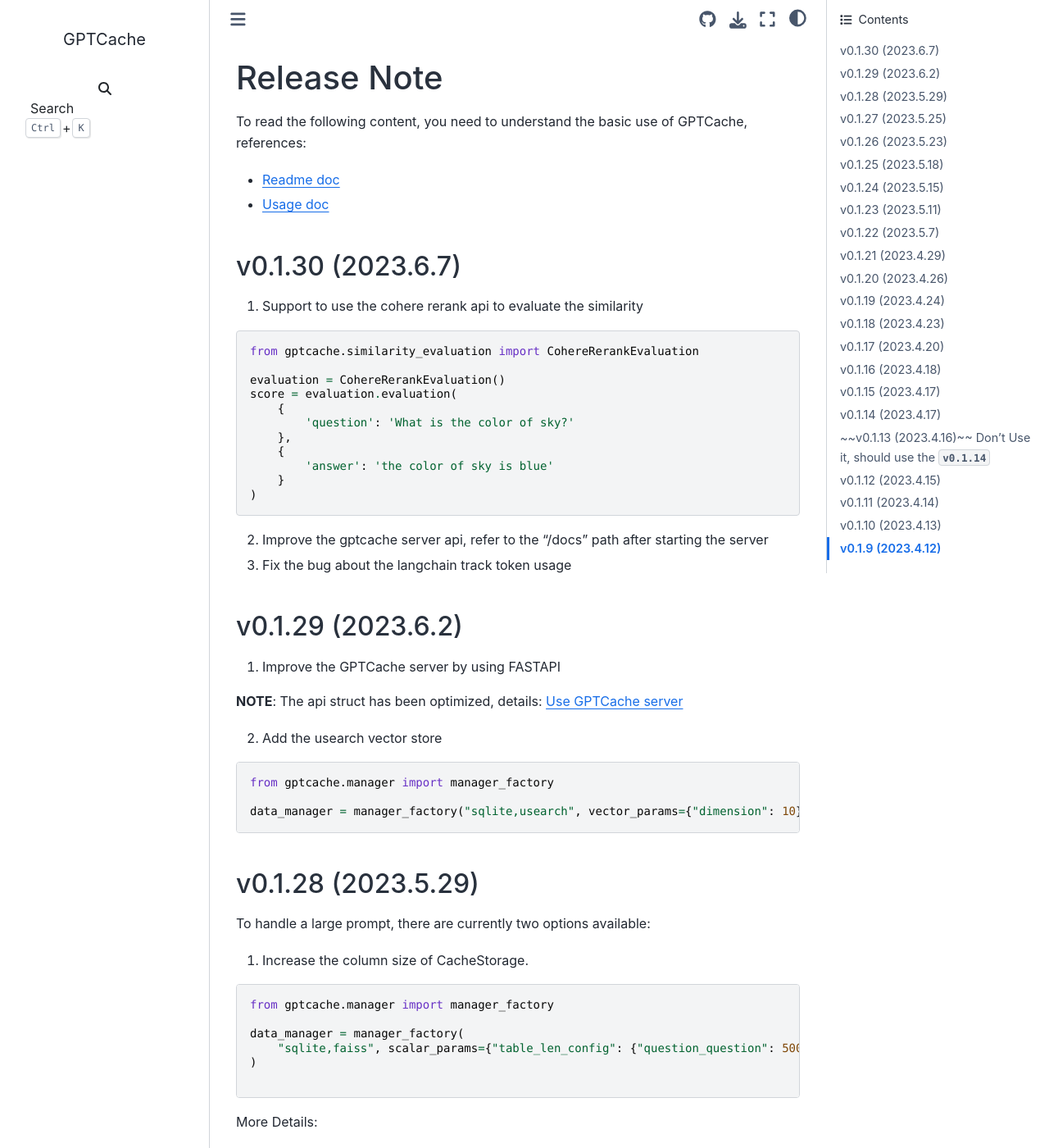
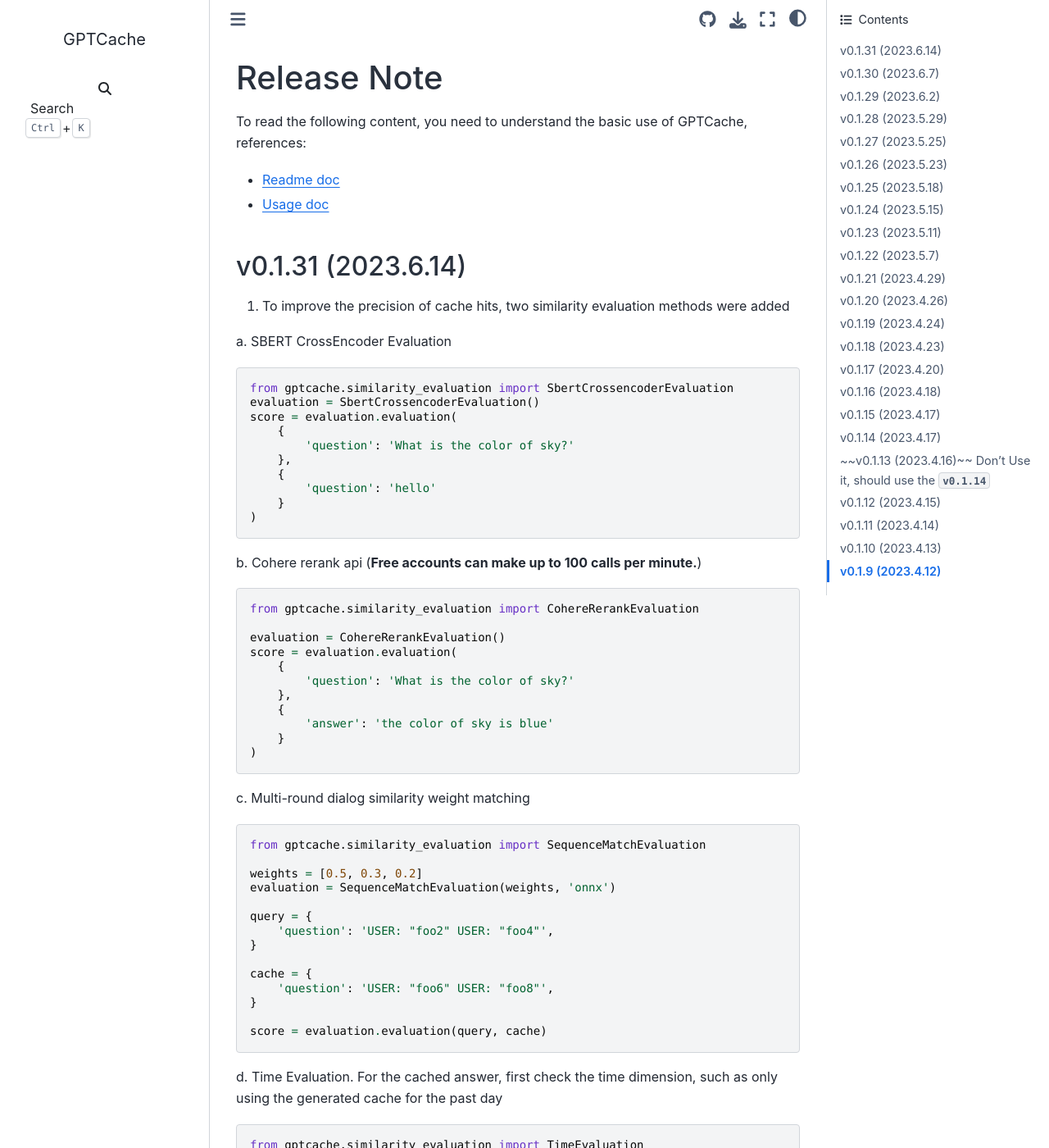
Before and after one commit to zilliztech/GPTCache, a Sphinx documentation site: the page built from docs/release_note.md, in a window 1280 px wide and 1400 px high. Shown: the whole window at 82% size. Built offline with Sphinx 7.4.7 and the Sphinx Book theme 1.1.4, drawn with Linux system fonts in a browser that asks for light colours; pages that are not in the unit, such as notebooks, are missing from menus; the version number is read from the project's files by our own code; some of the changed text lies outside the part shown.

Commit message:
Update the version to `0.1.31`
Signed-off-by: SimFG <bang.fu@zilliz.com>

````diff
--- a/docs/release_note.md
+++ b/docs/release_note.md
@@ -4,6 +4,81 @@
 
 - [Readme doc](https://github.com/zilliztech/GPTCache)
 - [Usage doc](https://github.com/zilliztech/GPTCache/blob/main/docs/usage.md)
+
+## v0.1.31 (2023.6.14)
+
+1. To improve the precision of cache hits, two similarity evaluation methods were added
+
+a. SBERT CrossEncoder Evaluation
+
+```python
+from gptcache.similarity_evaluation import SbertCrossencoderEvaluation
+evaluation = SbertCrossencoderEvaluation()
+score = evaluation.evaluation(
+    {
+        'question': 'What is the color of sky?'
+    },
+    {
+        'question': 'hello'
+    }
+)
+```
+
+b. Cohere rerank api (**Free accounts can make up to 100 calls per minute.**)
+
+```python
+from gptcache.similarity_evaluation import CohereRerankEvaluation
+
+evaluation = CohereRerankEvaluation()
+score = evaluation.evaluation(
+    {
+        'question': 'What is the color of sky?'
+    },
+    {
+        'answer': 'the color of sky is blue'
+    }
+)
+```
+
+c. Multi-round dialog similarity weight matching
+
+```python
+from gptcache.similarity_evaluation import SequenceMatchEvaluation
+
+weights = [0.5, 0.3, 0.2]
+evaluation = SequenceMatchEvaluation(weights, 'onnx')
+
+query = {
+    'question': 'USER: "foo2" USER: "foo4"',
+}
+
+cache = {
+    'question': 'USER: "foo6" USER: "foo8"',
+}
+
+score = evaluation.evaluation(query, cache)
+```
+
+d. Time Evaluation. For the cached answer, first check the time dimension, such as only using the generated cache for the past day
+
+```python
+from gptcache.similarity_evaluation import TimeEvaluation
+
+evaluation = TimeEvaluation(evaluation="distance", time_range=86400)
+
+similarity = eval.evaluation(
+    {},
+    {
+        "search_result": (3.5, None),
+        "cache_data": CacheData("a", "b", create_on=datetime.datetime.now()),
+    },
+)
+```
+
+2. Fix some bugs
+
+a. OpenAI exceptions type #416
+b. LangChainChat does work with _agenerate function #400
 
 ## v0.1.30 (2023.6.7)
 
--- a/gptcache/__init__.py
+++ b/gptcache/__init__.py
@@ -1,5 +1,5 @@
 """gptcache version"""
-__version__ = "0.1.30"
+__version__ = "0.1.31"
 
 from gptcache.config import Config
 from gptcache.core import Cache
````
Also changed, not shown: 2 other files.
